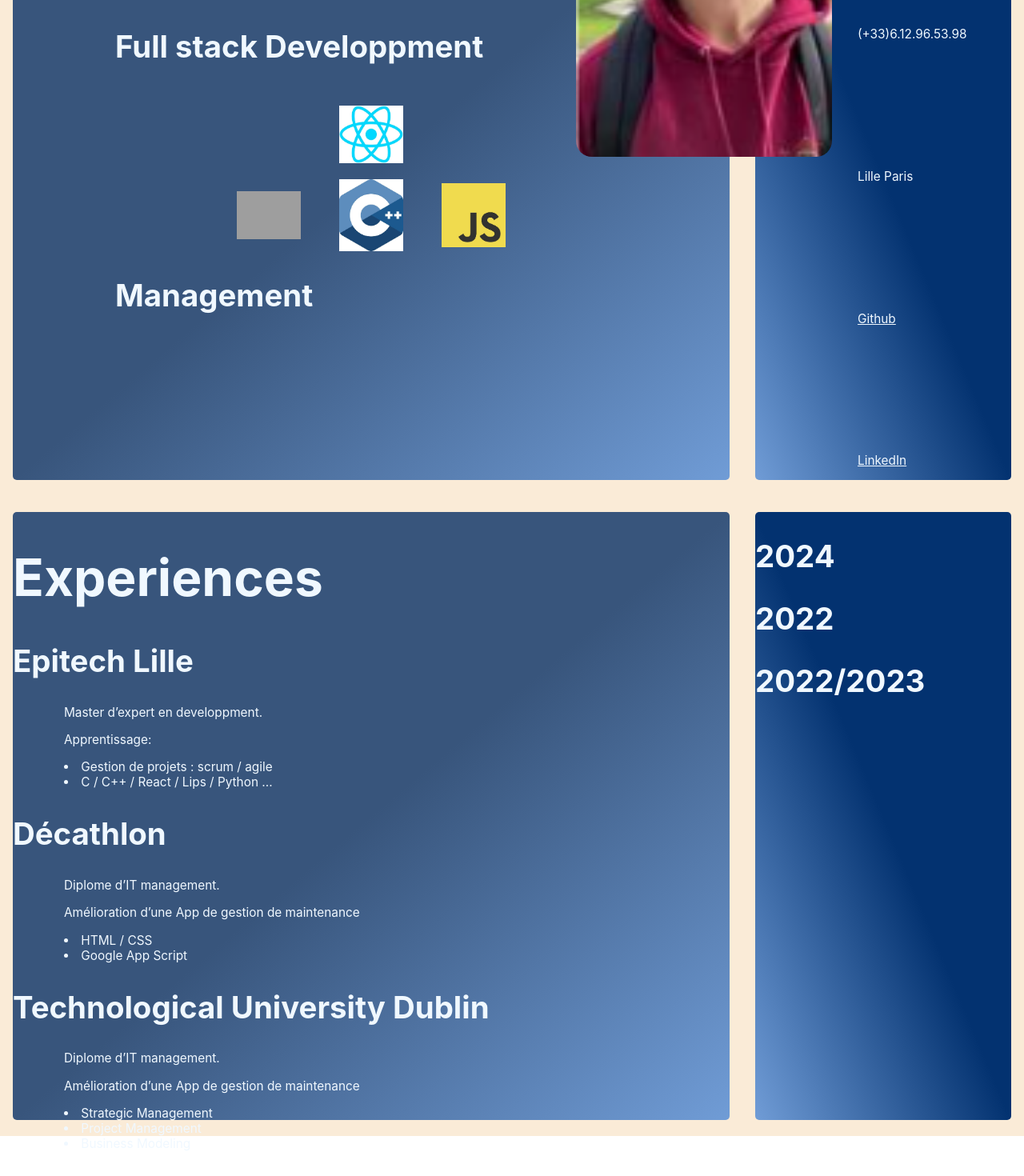
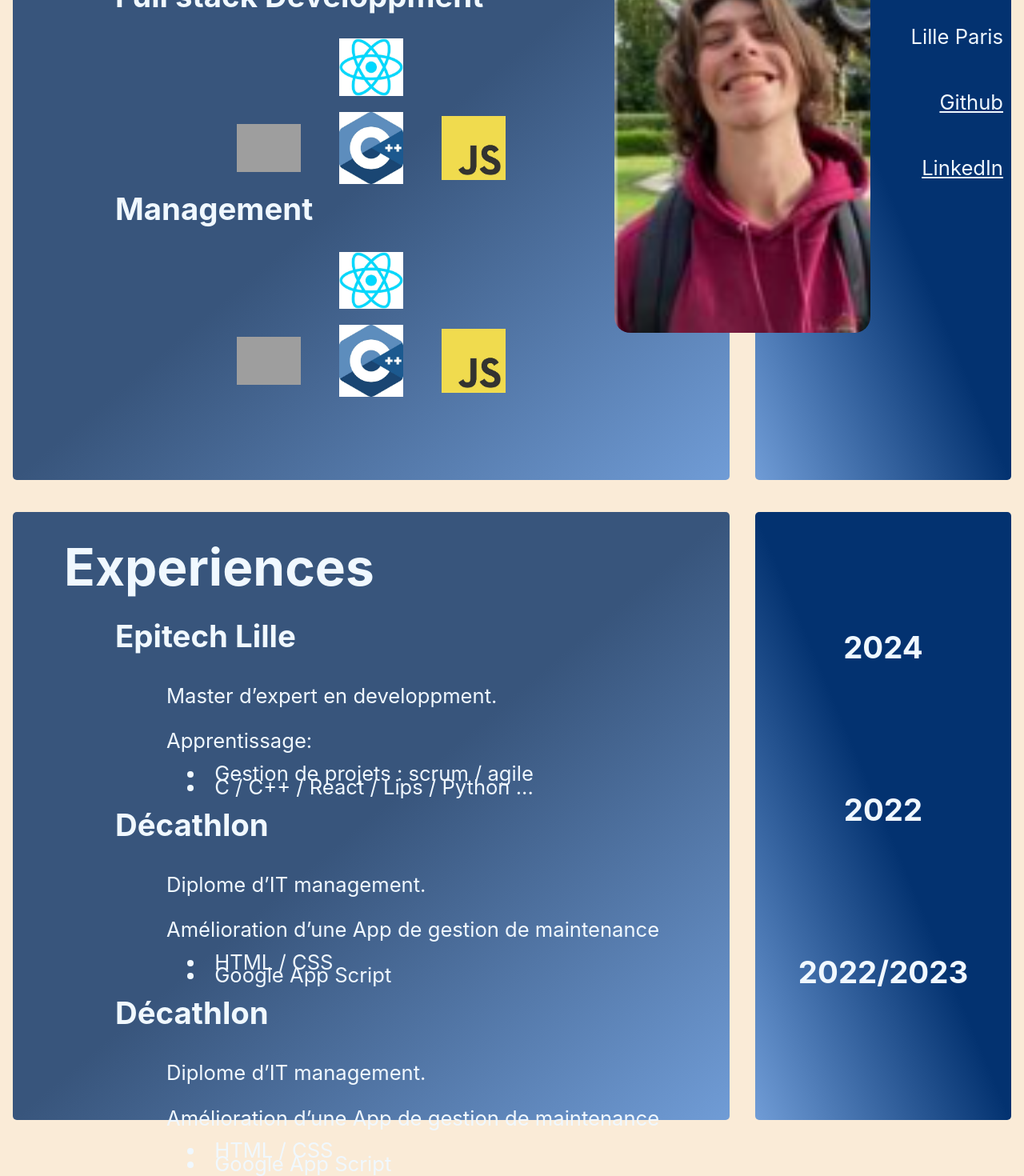
Before and after one commit to Eliotools/Curiculum, a React (Create React App) app: page / in a window 1280 px wide. Shown: the part 180-1650 px from the top of the page at 80% size. Before the commit the page ends 1619 px from the top, so only its background shows below. Built offline with nearby package versions, Linux system fonts and the light colour scheme; grey boxes are pictures that could not be loaded.

Commit message:
working on display

```diff
--- a/src/Page.css
+++ b/src/Page.css
@@ -1,9 +1,14 @@
 body {
+	background-color: antiquewhite;
 	overflow-x: hidden;
+	scroll-snap-type: x mandatory;
+}
+
+section {
+	scroll-snap-align: start;
 }
 
 .Main-container {
-	background-color: antiquewhite;
 	display: flex;
 	height: 100vh;
 	width: 100vw;
@@ -30,15 +35,16 @@ body {
 .Text-container {
 	padding-left: 5vw;
 	height: 100%;
+
 }
 
-.Right-text-container {
-	position: relative;
-	padding-left: 10vw;
+.Info-node {
+	padding-right: 10px;
+	align-self: end;
 }
 
-.Info-node + .Info-node{
-	padding-top: 10vw;
+.Date-node {
+	align-self: center;
 }
 
 .Flex-col {
@@ -50,11 +56,15 @@ body {
 
 .pict {
 	width: 25vw;
-	position:relative;
-  	right: 70%;
-	bottom: 70vh;
-	  border-radius: 20px;
+	position:absolute;
+  	right: 15vw;
+	top: 10vh;
+	border-radius: 20px;
 	z-index: 2;
+}
+
+.Space-between + .Space-between {
+	margin-top: 20%;
 }
 
 p, h1, a, h2, li{
@@ -63,12 +73,26 @@ p, h1, a, h2, li{
 
 h1 {
 	font-size: 5vw;
+	padding-top: 2vh;
+	line-height: 1%;
 }
 
 h2 {
-	font-size : 3vw
+	font-size : 3vw;
+	line-height: 4%;
+
 }
 
 p, li {
-	font-size: 1.2vw;
+	font-size: 2vw;
+
 }
+
+li {
+	margin-left: 2vw;
+}
+
+li:first-child {
+	line-height: 3%;
+
+}
--- a/src/Page.js
+++ b/src/Page.js
@@ -6,89 +6,75 @@ import Language from './components/language'
 function Page() {
     return (
         <div>
-        <div className='Main-container'>
+        <section className='Main-container'>
             <div className='Left-container'>
                 <div className='Text-container'>
-                    <h1 >ELIOT MARTIN</h1>
+                    <h1>ELIOT MARTIN</h1>
                         <div className='Text-container Flex-col'>
                             <h2>Full stack Developpment</h2>
                             <Language></Language>
                             <h2>Management</h2>
+                            <Language></Language>
                         </div>
                     </div>
             </div>
             <div className='Right-container'>
-                <div className='Flex-col Right-text-container '>
+                <div className='Flex-col'>
                     <p className='Info-node'>Eliot.martin@epitech.eu</p>
                     <p className='Info-node'>(+33)6.12.96.53.98</p>
                     <p className='Info-node'>Lille Paris</p>
                     <p className='Info-node'><a href='https://github.com/Eliotools' rel="noreferrer" target="_blank">Github</a></p>
                     <p className='Info-node'><a href='https://github.com/Eliotools' rel="noreferrer" target="_blank">LinkedIn</a></p>
                 </div>
+            </div>
             <img src={pp} alt='PP' className='pict'/>
-
-            </div>
-        </div>
-
-        <div className='Main-container'>
+        </section>
+        <section className='Main-container'>
             <div className='Left-container'>
-                <div className='Left-Text-Container'>
-                    <h1 className='Title'>Experiences</h1>
-                    <div className='Xp-container'>
-                        <h2 className='Text'>Epitech Lille</h2>
-                        <div className='Xp-container Text-container'>
-                            <p className='Text'>Master d’expert en developpment.</p>
-                            <p className='Text'>Apprentissage:</p>
-                            <lu className='Text'>
+                <div className='Text-container'>
+                    <h1>Experiences</h1>
+                    <div className='Text-container Flex-col' style={{height : '80%' }}>
+                        <h2>Epitech Lille</h2>
+                        <div className='Text-container'>
+                            <p>Master d’expert en developpment.</p>
+                            <p>Apprentissage:</p>
+                            <lu>
                                 <li>Gestion de projets : scrum / agile</li>
                                 <li>C / C++ / React / Lips / Python ...</li>
                             </lu>
                         </div>
-                    </div>
-                    <div>
-                        <h2 className='Text'>Décathlon</h2>
-                        <div className='Xp-container Text-container'>
-                        <p className='Text'>Diplome  d’IT management.</p>
-                            <p className='Text'>Amélioration d’une App de gestion de maintenance</p>
-                            <lu className='Text'>
+                        <h2>Décathlon</h2>
+                        <div className='Text-container'>
+                            <p>Diplome  d’IT management.</p>
+                            <p>Amélioration d’une App de gestion de maintenance</p>
+                            <lu>
                                 <li>HTML / CSS</li>
                                 <li>Google App Script</li>
                             </lu>
                         </div>
-                    </div>
-                    <div className='Xp-container'>
-                        <h2 className='Text'>Technological University Dublin</h2>
-                        <div className='Xp-container Text-container'>
-                            <p className='Text'>Diplome  d’IT management.</p>
-                            <p className='Text'>Amélioration d’une App de gestion de maintenance</p>
-                            <lu className='Text'>
-                                <li>Strategic Management</li>
-                                <li>Project Management</li>
-                                <li>Business Modeling</li>
+                        <h2>Décathlon</h2>
+                        <div className='Text-container'>
+                            <p>Diplome  d’IT management.</p>
+                            <p>Amélioration d’une App de gestion de maintenance</p>
+                            <lu>
+                                <li>HTML / CSS</li>
+                                <li>Google App Script</li>
                             </lu>
                         </div>
                     </div>
                 </div>
             </div>
             <div className='Right-container'>
-            <div className='Left-Text-Container xp'>
-                        <p className='Title'></p>
-                        <div>
-                            <h2 className='Text'>2024</h2>
-                            <p className='Text'></p>
-                        </div>
-                        <div>
-                            <h2 className='Text'>2022</h2>
-                            <p className='Text'></p>
-                        </div>
-                        <div>
-                            <h2 className='Text'>2022/2023</h2>
-                        </div>
-                    </div>
+                <div className='Flex-col' style={{height : '80%', alignContent : 'end'}}>
+                    <div></div>
+                    <h2 className='Date-node'>2024</h2>
+                    <h2 className='Date-node'>2022</h2>
+                    <h2 className='Date-node'>2022/2023</h2>
                 </div>
             </div>
-        </div>
-    )
+        </section>
+    </div>
+      )
 }
 
 export default Page
--- a/src/components/language.js
+++ b/src/components/language.js
@@ -8,12 +8,12 @@ function Language () {
     return(
         <div className='Pict-container'>
             <div className='Pict-container-front'>
-                <img src={react} alt='python' className='Language'/>
+                <img src={react} alt='rect' className='Language'/>
             </div>
             <div className='Pict-container-back'>
                 <img src={python} alt='python' className='Language'/>
-                <img src={C} alt='python' className='Language'/>
-                <img src={js} alt='python' className='Language'/>
+                <img src={C} alt='C' className='Language'/>
+                <img src={js} alt='JS' className='Language'/>
             </div>
         </div>
     )
```
